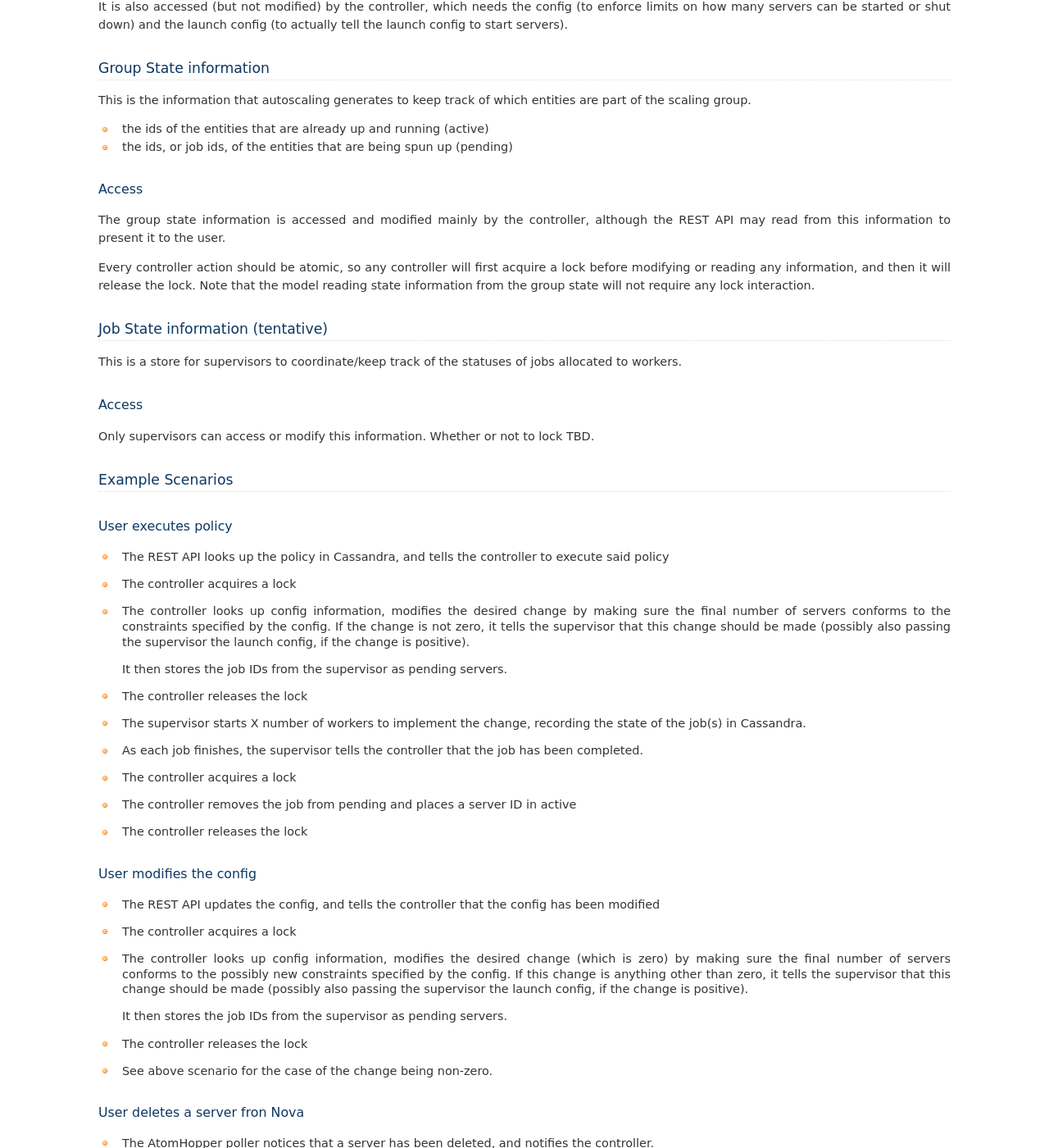
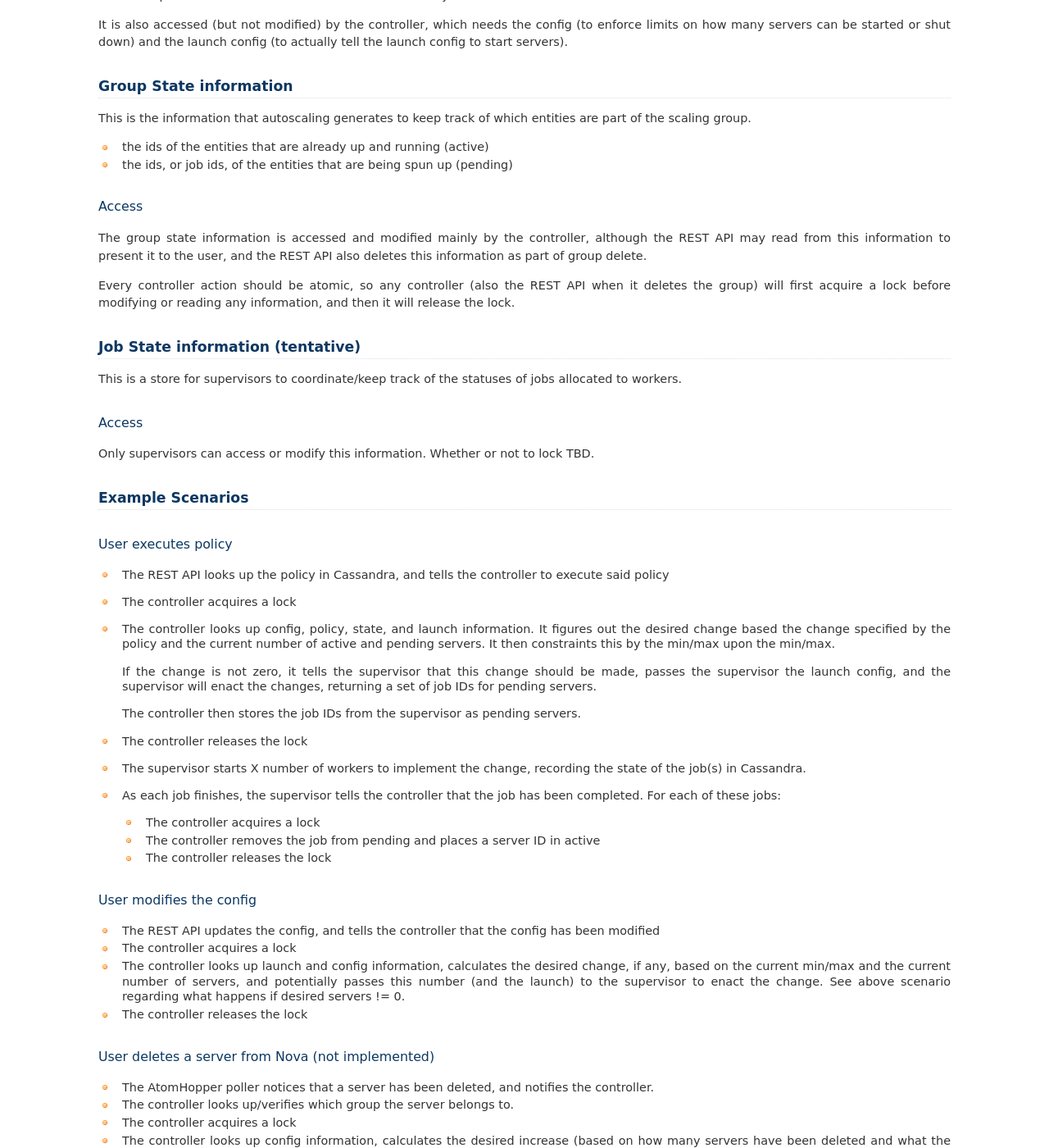
Before and after one commit to rackerlabs/otter, a Sphinx documentation site: the page built from doc/data_flow.rst, in a window 1280 px wide and 1400 px high, scrolled down 1119 px. Shown: the whole window at 82% size. Built offline with Sphinx 7.4.7, drawn with Linux system fonts in a browser that asks for light colours; pages that are not in the unit, such as notebooks, are missing from menus; some of the changed text lies outside the part shown.

Commit message:
Update some docs and diagrams

```diff
--- a/doc/architecture.rst
+++ b/doc/architecture.rst
@@ -57,11 +57,8 @@ Scaling Supervisor
 * 'Circles back' to add/remove additional servers if the state doesn't transition back to OK
 * Allows for re-running of crashed/restarted worker events
 
-Stored state
+Stored Data
 ------------
-
-* Scaling Groups config
-* Server Ledger -- potentially done using tagging
 
 .. tocTree::
     :maxdepth: 2
--- a/doc/data_flow.rst
+++ b/doc/data_flow.rst
@@ -9,11 +9,11 @@ Diagram
 
 
 All autoscaling information is stored in Cassandra and accessed via a model
-layer which knows about the schema.
+layer which knows about the schema.  The red parts are not yet implemented.
 
 
-User-specified information
---------------------------
+**User-specified information**
+------------------------------
 
 This is the information that the user provides that define the hows and the
 scope of the scaling group.
@@ -36,8 +36,8 @@ config (to enforce limits on how many servers can be started or shut down) and
 the launch config (to actually tell the launch config to start servers).
 
 
-Group State information
------------------------
+**Group State information**
+---------------------------
 
 This is the information that autoscaling generates to keep track of which
 entities are part of the scaling group.
@@ -49,16 +49,16 @@ Access
 ^^^^^^
 
 The group state information is accessed and modified mainly by the controller,
-although the REST API may read from this information to present it to the user.
+although the REST API may read from this information to present it to the user,
+and the REST API also deletes this information as part of group delete.
 
-Every controller action should be atomic, so any controller will first acquire
-a lock before modifying or reading any information, and then it will release
-the lock.  Note that the model reading state information from the group state
-will not require any lock interaction.
+Every controller action should be atomic, so any controller (also the REST API
+when it deletes the group) will first acquire a lock before modifying or
+reading any information, and then it will release the lock.
 
 
-Job State information (tentative)
----------------------------------
+**Job State information (tentative)**
+-------------------------------------
 
 This is a store for supervisors to coordinate/keep track of the statuses of
 jobs allocated to workers.
@@ -70,8 +70,8 @@ Only supervisors can access or modify this information.  Whether or not to
 lock TBD.
 
 
-Example Scenarios
------------------
+**Example Scenarios**
+---------------------
 
 User executes policy
 ^^^^^^^^^^^^^^^^^^^^
@@ -81,13 +81,16 @@ User executes policy
 
 * The controller acquires a lock
 
-* The controller looks up config information, modifies the desired change by
-  making sure the final number of servers conforms to the constraints specified
-  by the config.  If the change is not zero, it tells the supervisor that this
-  change should be made (possibly also passing the supervisor the launch config,
-  if the change is positive).
+* The controller looks up config, policy, state, and launch information.  It
+  figures out the desired change based the change specified by the policy and
+  the current number of active and pending servers.  It then constraints this
+  by the min/max upon the min/max.
 
-  It then stores the job IDs from the supervisor as pending servers.
+  If the change is not zero, it tells the supervisor that this change should be
+  made, passes the supervisor the launch config, and the supervisor will
+  enact the changes, returning a set of job IDs for pending servers.
+
+  The controller then stores the job IDs from the supervisor as pending servers.
 
 * The controller releases the lock
 
@@ -95,13 +98,13 @@ User executes policy
   the state of the job(s) in Cassandra.
 
 * As each job finishes, the supervisor tells the controller that the job has
-  been completed.
+  been completed.  For each of these jobs:
 
-* The controller acquires a lock
+  * The controller acquires a lock
 
-* The controller removes the job from pending and places a server ID in active
+  * The controller removes the job from pending and places a server ID in active
 
-* The controller releases the lock
+  * The controller releases the lock
 
 
 User modifies the config
@@ -112,22 +115,17 @@ User modifies the config
 
 * The controller acquires a lock
 
-* The controller looks up config information, modifies the desired change (which
-  is zero) by making sure the final number of servers conforms to the
-  possibly new constraints specified by the config.  If this change is anything
-  other than zero, it tells the supervisor that this change should be made
-  (possibly also passing the supervisor the launch config, if the change is
-  positive).
-
-  It then stores the job IDs from the supervisor as pending servers.
+* The controller looks up launch and config information, calculates the desired
+  change, if any, based on the current min/max and the current number of
+  servers, and potentially passes this number (and the launch) to the supervisor
+  to enact the change.  See above scenario regarding what happens if desired
+  servers != 0.
 
 * The controller releases the lock
 
-* See above scenario for the case of the change being non-zero.
 
-
-User deletes a server fron Nova
-^^^^^^^^^^^^^^^^^^^^^^^^^^^^^^^
+User deletes a server from Nova (not implemented)
+^^^^^^^^^^^^^^^^^^^^^^^^^^^^^^^^^^^^^^^^^^^^^^^^^
 
 * The AtomHopper poller notices that a server has been deleted, and notifies
   the controller.
@@ -136,7 +134,8 @@ User deletes a server fron Nova
 
 * The controller acquires a lock
 
-* The controller looks up config information, modifies the desired change (which
-  is plus one, to make up for the deleted server) by making sure the final
-  number of servers conforms to the possibly new constraints specified by the
-  config.  etc. etc. - please see above scenarios
+* The controller looks up config information, calculates the desired increase
+  (based on how many servers have been deleted and what the current min/max
+  and number of servers is) and maybe tells the supervisor to start up some
+  servers to compensate for the deleted servers. See above scenario regarding
+  what happens if desired servers != 0.
```
Also changed, not shown: doc/standards.rst (+24 -27 lines), doc/data_and_execution_workflow.png, 1 other file.
